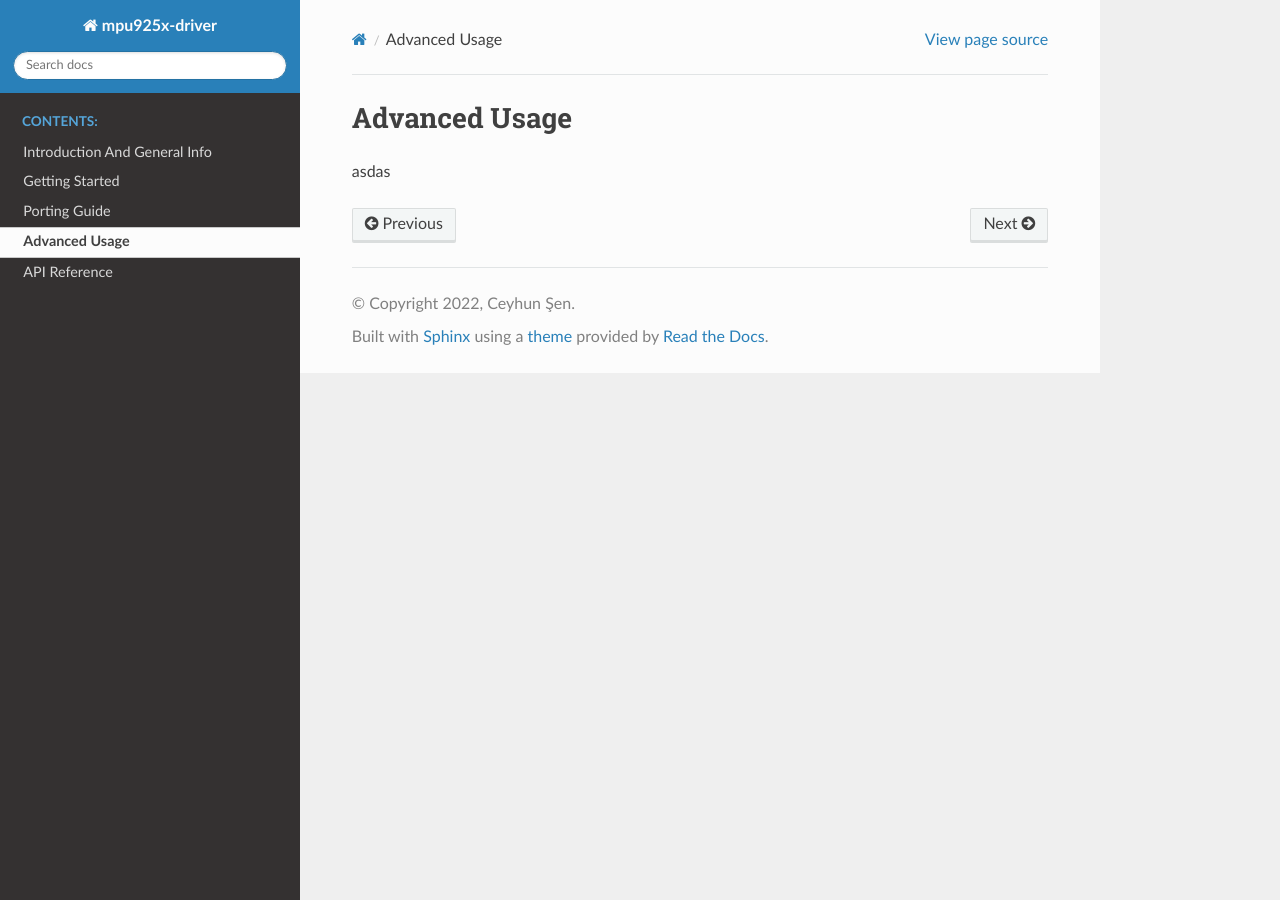
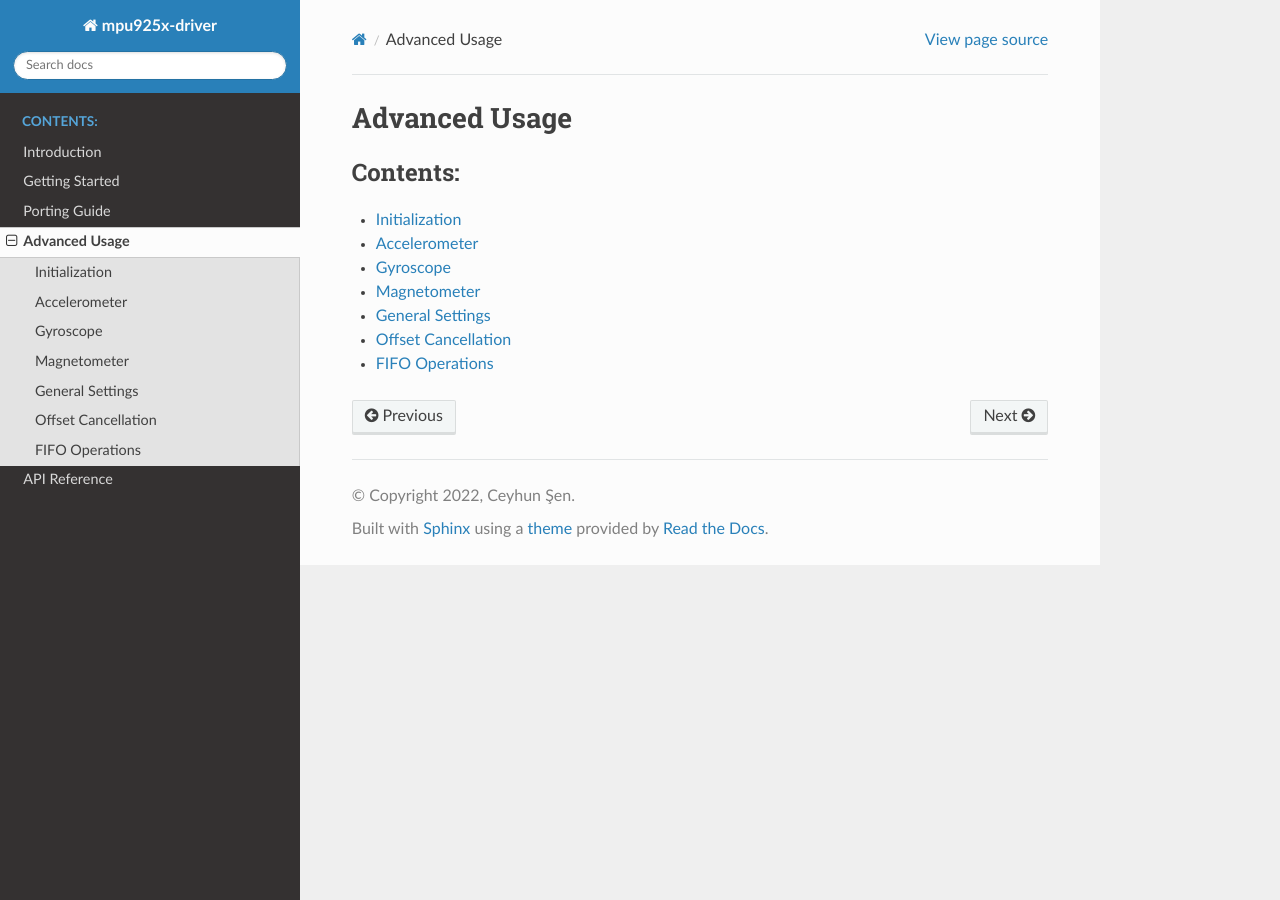
Before and after one commit to ceyhunsen/mpu925x-driver, a Sphinx documentation site: the page built from docs/source/advanced-usage/index.rst, in a window 1280 px wide. Built offline with Sphinx 7.4.7 and the Read the Docs theme 2.0.0, drawn with Linux system fonts in a browser that asks for light colours.

Commit message:
advanced usage titles added

```diff
--- /dev/null
+++ b/docs/source/advanced-usage/accelerometer.rst
@@ -0,0 +1,4 @@
+.. _acceleromter:
+
+Accelerometer
+=============
--- /dev/null
+++ b/docs/source/advanced-usage/fifo.rst
@@ -0,0 +1,4 @@
+.. _fifo:
+
+FIFO Operations
+===============
--- /dev/null
+++ b/docs/source/advanced-usage/general-settings.rst
@@ -0,0 +1,4 @@
+.. _general-settings:
+
+General Settings
+================
--- /dev/null
+++ b/docs/source/advanced-usage/gyroscope.rst
@@ -0,0 +1,4 @@
+.. _gyroscope:
+
+Gyroscope
+=========
--- a/docs/source/advanced-usage/index.rst
+++ b/docs/source/advanced-usage/index.rst
@@ -3,4 +3,14 @@
 Advanced Usage
 ==============
 
-asdas
+.. toctree::
+	:maxdepth: 3
+	:caption: Contents:
+
+	initialization
+	accelerometer
+	gyroscope
+	magnetometer
+	general-settings
+	offset-cancellation
+	fifo
--- /dev/null
+++ b/docs/source/advanced-usage/initialization.rst
@@ -0,0 +1,4 @@
+.. _initialization:
+
+Initialization
+==============
--- /dev/null
+++ b/docs/source/advanced-usage/magnetometer.rst
@@ -0,0 +1,4 @@
+.. _magnetometer:
+
+Magnetometer
+============
--- /dev/null
+++ b/docs/source/advanced-usage/offset-cancellation.rst
@@ -0,0 +1,4 @@
+.. _offset-cancellation:
+
+Offset Cancellation
+===================
```
Also changed, not shown: docs/source/index.rst (+4 -3 lines).
